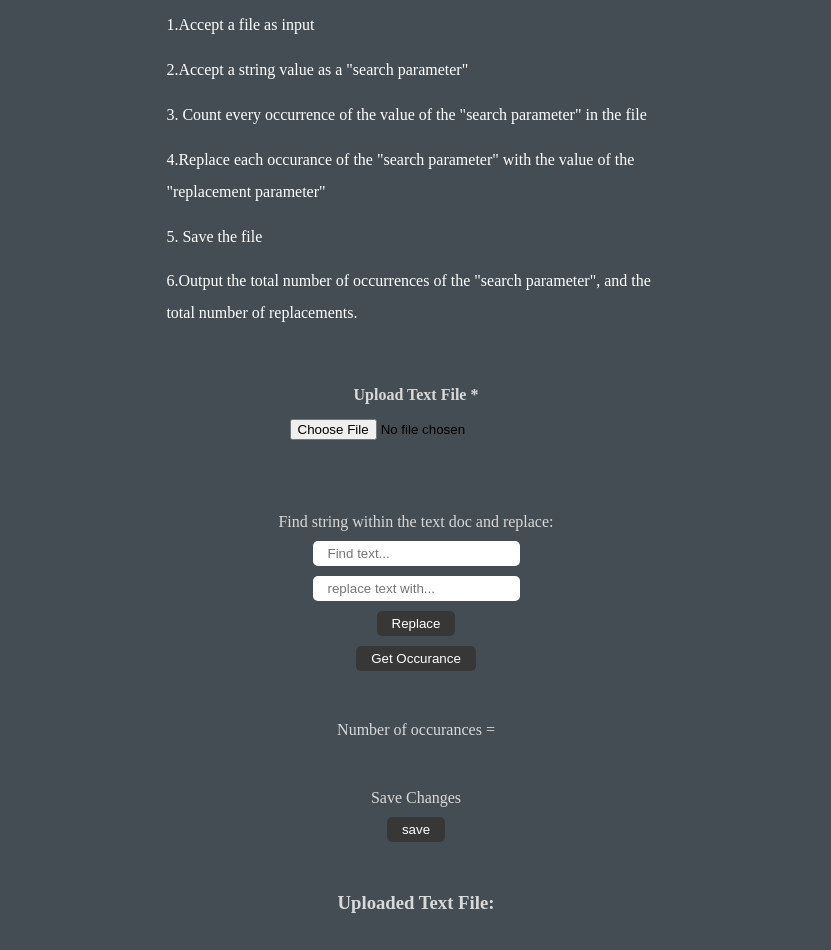
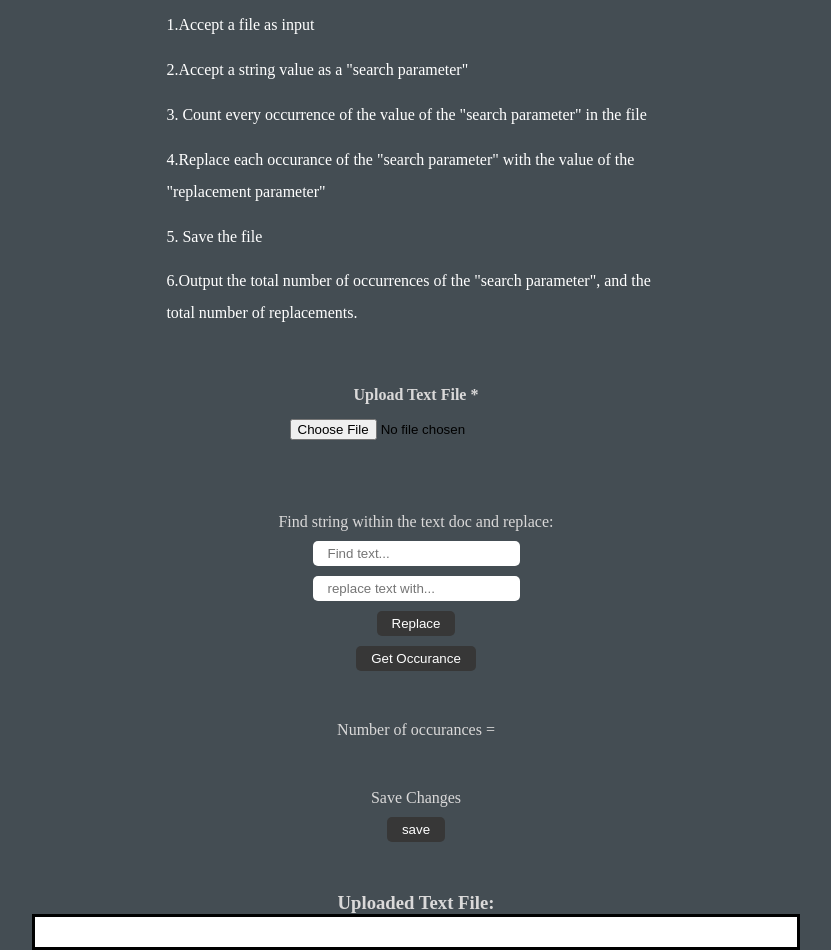
Before and after one commit to jcreamer898/UploadTextDocSearch, a plain HTML site: page index.html in a window 1280 px wide. Shown: the part 199-1149 px from the top of the page, without its empty margins (224-1055 px from the left). Drawn offline with Linux system fonts and the light colour scheme; a script that the page names is missing.

Commit message:
Update styles.css

```diff
--- a/styles.css
+++ b/styles.css
@@ -72,7 +72,11 @@ textarea {
 .output {
   padding-top: 30px;
   line-height: 1.5rem;
-  color: white;
+   color:black;
   width: 60%;
   margin: auto;
+  border: 3px solid black;
+  background-color: white;
 }
+#occurancesT
+{visibility: hidden;}
```
